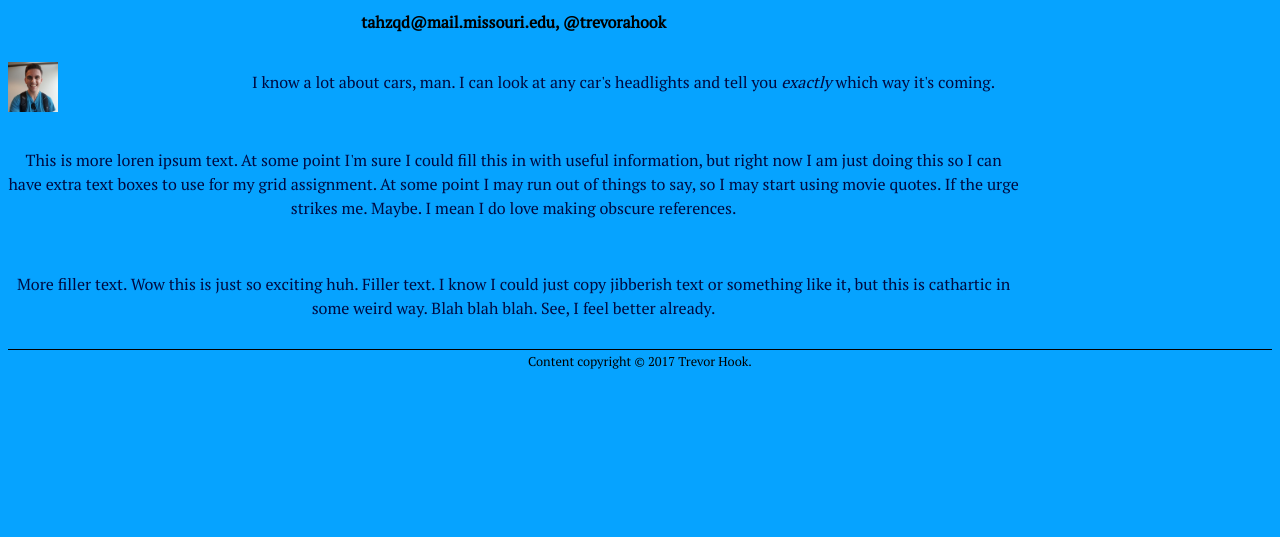
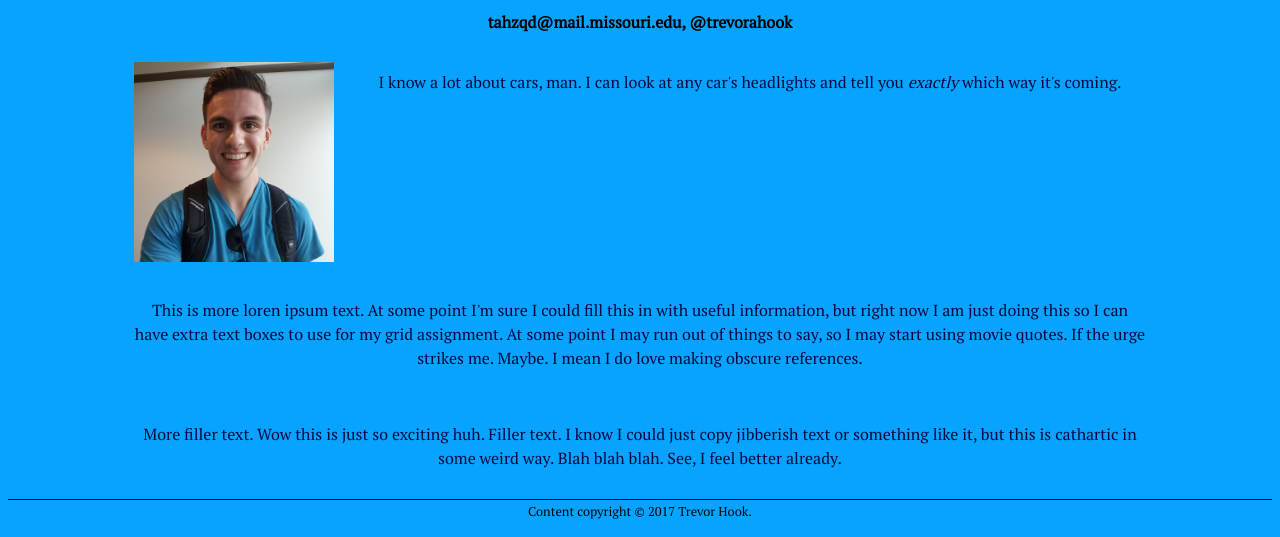
Before and after one commit to J4502-fs17/trevorhook, a plain HTML site: page index.html in a window 1280 px wide. Shown: the part 314-851 px from the top of the page. Before the commit the page ends 800 px from the top, so only its background shows below. Drawn offline with Linux system fonts and the light colour scheme.

Commit message:
changed image with and fixed margins

```diff
--- a/styles.css
+++ b/styles.css
@@ -126,11 +126,12 @@ ul{
 
     #container {
         width: 80%;
+        margin: 0 auto;
     }
     .image img {
           width: 100%;
           margin-top: 0.5em;
-          width: 25%;
+          width: 100%;
           max-width: 200px;
           float: left;
         }
```
